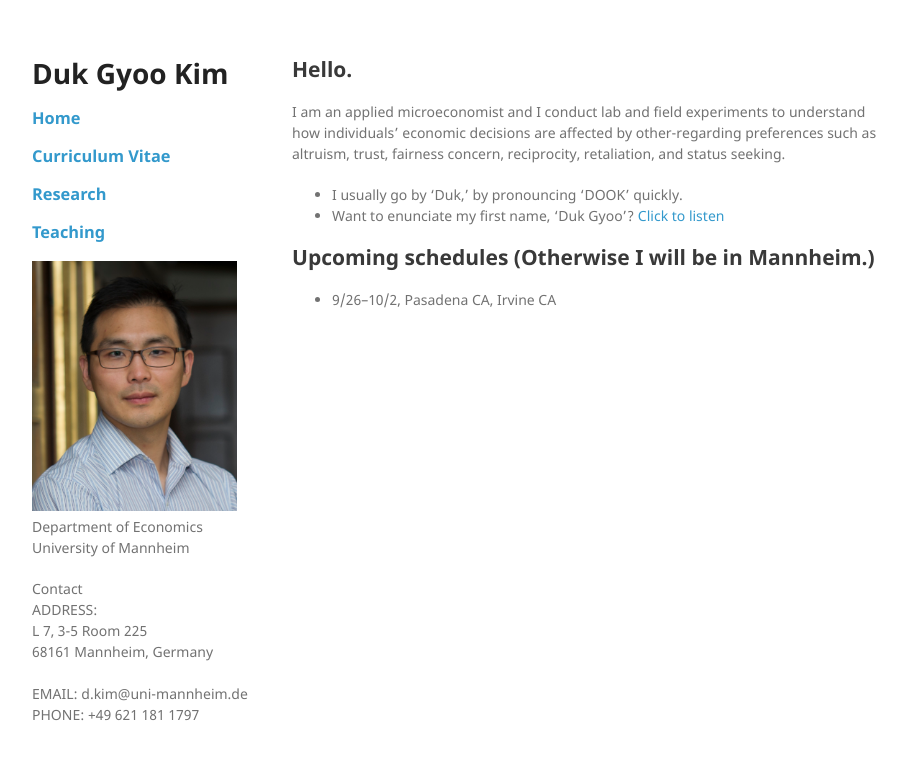
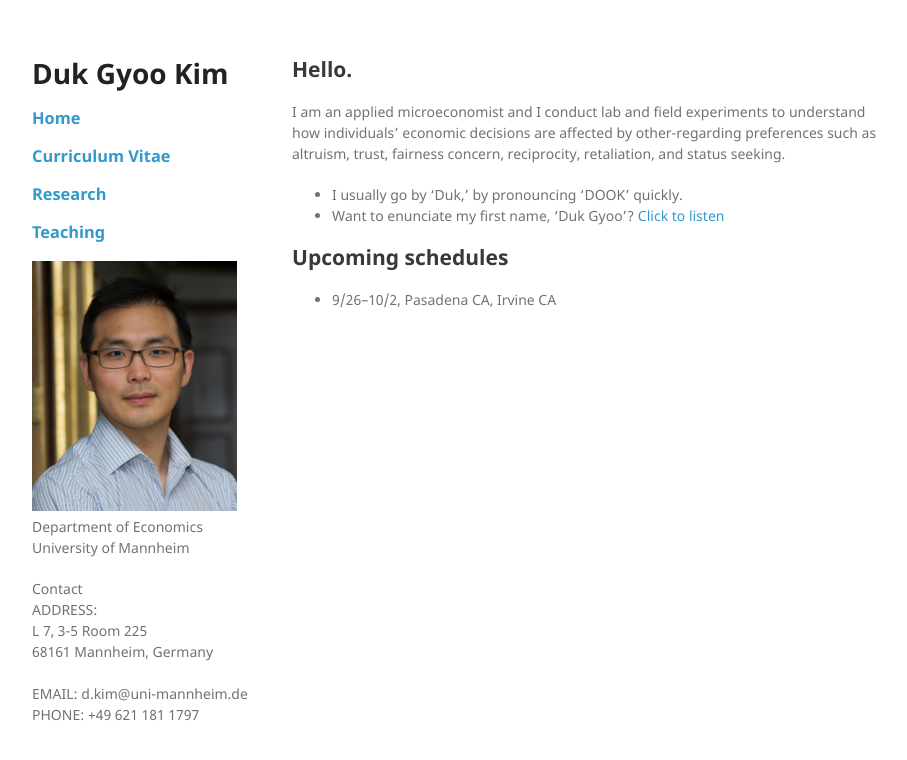
Before and after one commit to kimdukgyoo/kimdukgyoo.github.io, a Jekyll site: the page built from index.md, in a window 1280 px wide. Shown: the top 760 px of the page, without its empty margins (178-1085 px from the left). Built offline with Jekyll 4.4.1, drawn with Linux system fonts in a browser that asks for light colours; our own code applies the rules of GitHub Pages for plain Markdown files.

Commit message:
Update index.md

```diff
--- a/index.md
+++ b/index.md
@@ -6,7 +6,7 @@ I am an applied microeconomist and I conduct lab and field experiments to unders
 * I usually go by 'Duk,' by pronouncing 'DOOK' quickly.
 * Want to enunciate my first name, 'Duk Gyoo'?  <a href="/howtopronouncemyname.mp3" target="_blank">Click to listen</a>
 
-## Upcoming schedules (Otherwise I will be in Mannheim.)
+## Upcoming schedules
 - 9/26--10/2, Pasadena CA, Irvine CA
 
 <!--
```
